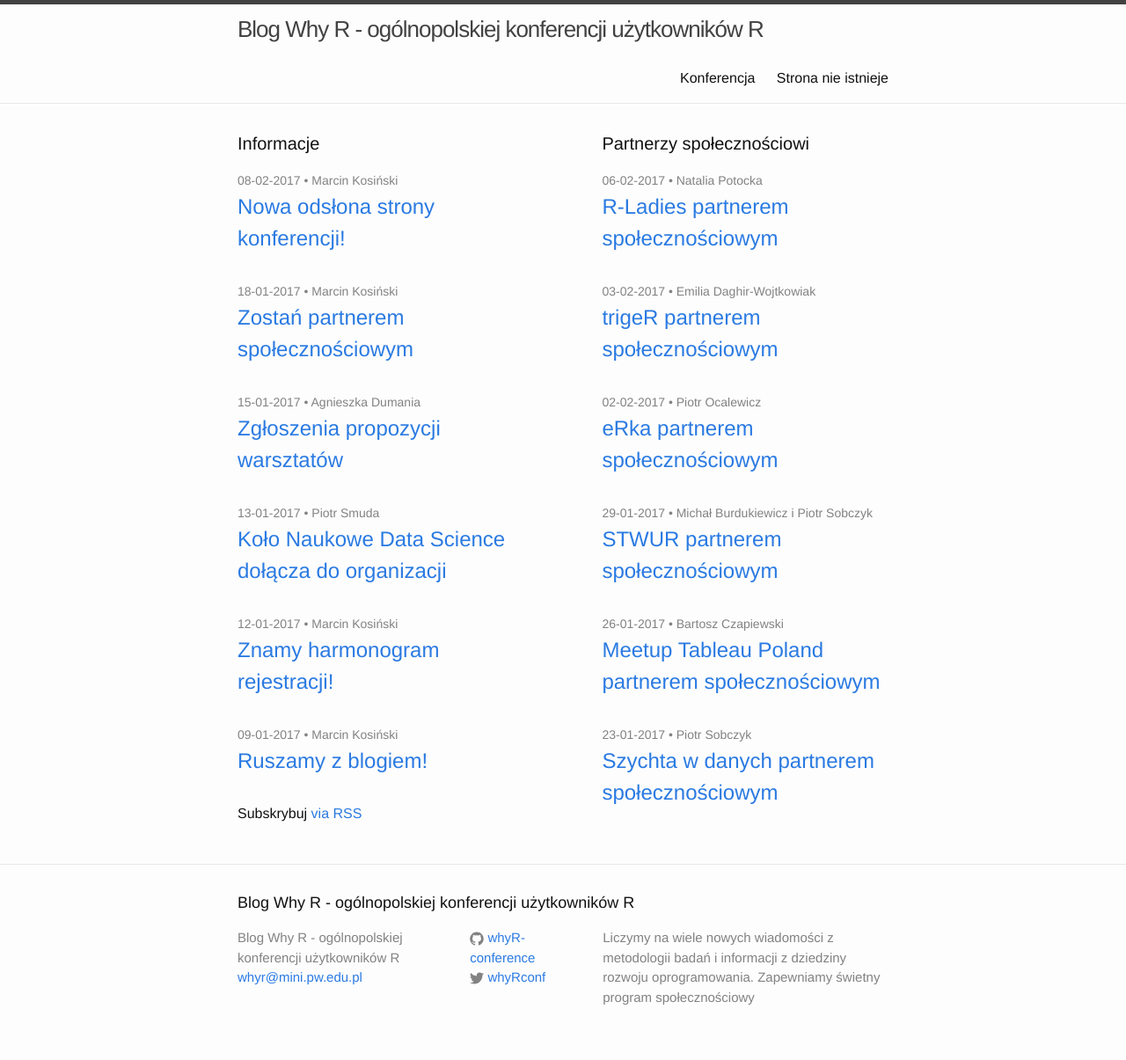
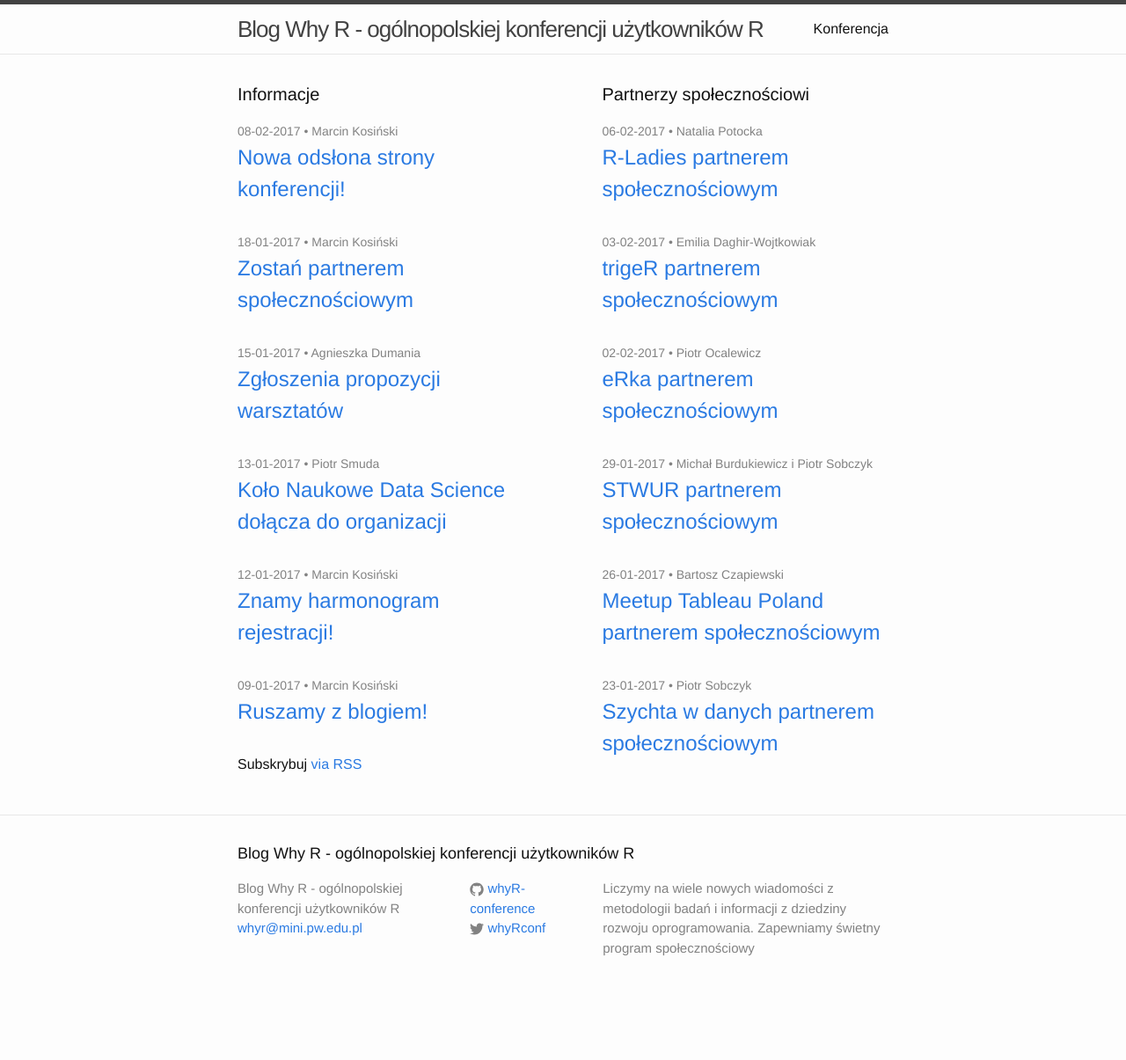
Before and after one commit to WhyR2017/blog, a Jekyll site: the page built from index.html, in a window 1280 px wide. Shown: the whole page at 88% size. Built offline with Jekyll 4.4.1, drawn with Linux system fonts in a browser that asks for light colours; comment, search, counter and statistics services are not loaded; after the commit the page ends 1149 px from its top, so only the background shows below that.

Commit message:
usuń 404 z navbaru

```diff
--- a/_includes/header.html
+++ b/_includes/header.html
@@ -14,11 +14,7 @@
       </a>
       <div class="trigger">
         <a class="page-link" href="http://whyr.pl/">Konferencja</a>
-        {% for my_page in site.pages %}
-          {% if my_page.title %}
-          <a class="page-link" href="{{ my_page.url | prepend: site.baseurl }}">{{ my_page.title }}</a>
-          {% endif %}
-        {% endfor %}
+
       </div>
     </nav>
 
```
